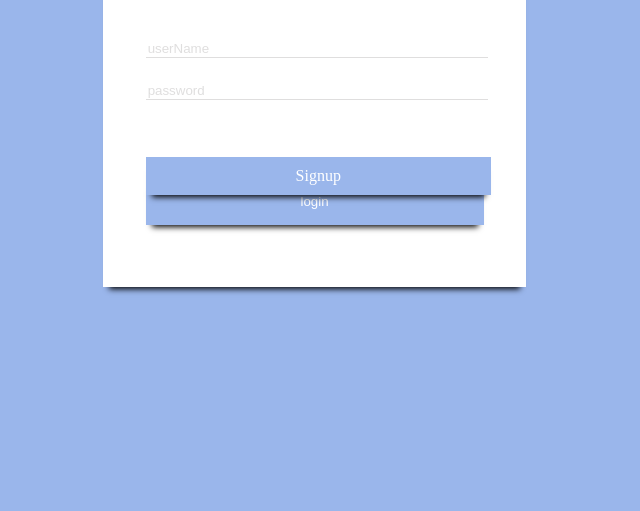
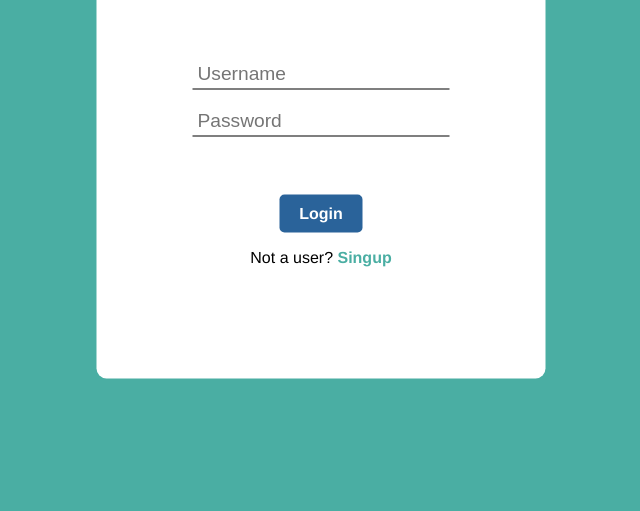
Before and after one commit to sukhiboi/todo-lazyhackerthani, a website: page public/index.html in a window 1280 px wide. Shown: the part 289-800 px from the top of the page, without its empty margins (319-959 px from the left). Drawn offline with Linux system fonts and the light colour scheme.

Commit message:
[thanya|sukhiboi] Updated login and signup UI

```diff
--- a/public/css/formStyle.css
+++ /dev/null
@@ -1,39 +0,0 @@
-input[type='button'],
-input[type='submit'] {
-  background-color: #9ab6eb;
-  color: white;
-  padding: 16px 20px;
-  border: none;
-  cursor: pointer;
-  opacity: 0.9;
-  box-shadow: 0 8px 6px -6px black;
-}
-input[type='button']:hover,
-input[type='submit']:hover {
-  opacity: 3;
-}
-
-input[type='text'],
-input[type='password'] {
-  border: none;
-  background-color: #9ab6eb;
-}
-input[type='text'],
-input[type='password']:focus {
-  outline: none;
-  box-shadow: inset 0 0 5px white;
-}
-
-input[type='checkbox'] {
-  width: 45px;
-  height: 20px;
-  border-radius: 5px;
-}
-
-input[type='checkbox'] + label {
-  font-size: larger;
-  font-style: normal;
-}
-input[type='checkbox']:checked + label {
-  color: rgb(148, 137, 137);
-}
--- a/public/css/homeStyle.css
+++ /dev/null
@@ -1,202 +0,0 @@
-/* The popup form - hidden by default */
-.form-popup {
-  display: none;
-  position: fixed;
-  top: 33%;
-  left: 33%;
-  height: 33%;
-  width: 33%;
-  background-color: #cfdaee;
-  box-shadow: 0 8px 6px -6px black;
-}
-
-.stickNote {
-  margin: 10px 10px 15px 10px;
-  width: 28%;
-  height: auto;
-  padding-bottom: 10px;
-  background: #cfdaee;
-  box-shadow: 0px 4px 4px rgba(0, 0, 0, 0.25);
-  transform: rotate(-1deg);
-}
-.taskDiv {
-  height: 2px;
-  padding: 5px;
-}
-.stickyTitle {
-  margin-top: 50px;
-  height: 25px;
-  text-align: center;
-}
-.smallTextBoxDiv {
-  width: 90%;
-  margin-left: 10%;
-  margin-right: 10%;
-}
-
-#addTaskIcon {
-  height: 30px;
-  width: 30px;
-  position: absolute;
-  bottom: 8px;
-  right: 8px;
-}
-.editTodoIcon {
-  height: 30px;
-  width: 30px;
-  position: absolute;
-  top: 10px;
-  right: 50px;
-}
-.deleteTodoIcon {
-  height: 30px;
-  width: 30px;
-  position: absolute;
-  top: 10px;
-  right: 10px;
-}
-#todoEditIcon:active {
-  height: 31px;
-  width: 31px;
-}
-
-#todoAddIcon {
-  height: 60px;
-  width: 60px;
-}
-#todoAddIcon:active {
-  height: 61px;
-  width: 61px;
-}
-
-.hideIt {
-  display: none;
-}
-
-.popUpButton {
-  margin-top: 40px;
-  margin-left: 30px;
-  background-color: #9ab6eb;
-  width: 40%;
-}
-
-body {
-  background-color: white;
-}
-#mainBox {
-  /* border: solid; */
-  display: flex;
-  flex-wrap: wrap;
-  justify-content: space-around;
-  margin-left: 5%;
-  margin-top: 5%;
-  align-content: center;
-  height: auto;
-  width: 90%;
-  padding-top: 20px;
-  padding-bottom: 20px;
-}
-.todoPageDiv {
-  /* display: none; */
-  padding: 10px 10px 10px 10px;
-  position: fixed;
-  top: 20%;
-  left: 20%;
-  height: auto;
-  width: 60%;
-  box-shadow: 0 8px 6px -6px black;
-  background-color: #cfdaee;
-}
-.todoBoxDiv {
-  margin-left: 5%;
-  margin-right: 5%;
-}
-.textBoxDiv {
-  display: flex;
-  justify-content: space-between;
-}
-#taskBox {
-  margin: 10px 7px 0px 7px;
-  margin-bottom: 8px;
-  width: 88%;
-  padding: 15px;
-}
-.smallTextBox {
-  width: 70%;
-  padding: 8px;
-}
-.smallerTextBox {
-  width: 60%;
-  padding: 9px;
-}
-#taskAddIcon {
-  margin-top: 10px;
-  height: 40px;
-  width: 40px;
-}
-#taskAddIcon:active {
-  height: 42px;
-  width: 42px;
-}
-
-.addTodoDiv {
-  position: fixed;
-  top: 10px;
-  right: 530px;
-}
-
-/* .taskDeleteIcon {
-  position: absolute;
-  right: 7px;
-  height: 20px;
-  width: 20px;
-} */
-/* .taskEditIcon {
-  position: absolute;
-  right: 37px;
-  height: 20px;
-  width: 20px;
-} */
-
-.fa {
-  color: #9ab6eb;
-}
-.fa:hover {
-  color: #8aabe9;
-}
-.fa:active {
-  color: #6e97e4;
-}
-
-#todoName {
-  margin: 10px 7px 0px 7px;
-  width: 90%;
-  padding: 15px;
-}
-#taskSearchTextBox,
-#titleSearchTextBox {
-  /* display: none; */
-  background: none;
-  border: none;
-  border-bottom: 2px solid #6e97e4;
-  width: 300px;
-  position: fixed;
-  top: 50px;
-  right: 670px;
-}
-#taskSearchDiv,
-#titleSearchDiv {
-  display: none;
-}
-#plainSearchIcon {
-  font-size: 55px;
-}
-.specificSearchIcon {
-  height: 70px;
-  width: 60px;
-}
-.searchIcon {
-  position: fixed;
-  top: 10px;
-  right: 600px;
-}
--- a/public/css/indexStyle.css
+++ /dev/null
@@ -1,66 +0,0 @@
-body {
-  background-color: #9ab6eb;
-}
-.popUpDiv {
-  /* display: none; */
-  position: fixed;
-  top: 20%;
-  left: 33%;
-  background-color: white;
-  box-shadow: 0 8px 6px -6px black;
-}
-
-#loginDiv {
-  height: 52%;
-  width: 33%;
-}
-
-input[type='submit'] {
-  position: absolute;
-  bottom: 15%;
-  margin: 10%;
-  margin-bottom: 0%;
-  width: 80%;
-  background-color: #9ab6eb;
-  color: white;
-  padding: 16px 20px;
-  border: none;
-  cursor: pointer;
-  box-shadow: 0 8px 6px -6px black;
-}
-
-input[type='submit']:hover {
-  opacity: 3;
-}
-#userName {
-  bottom: 55%;
-}
-#password {
-  bottom: 45%;
-}
-input[type='text'],
-input[type='password'] {
-  position: absolute;
-  margin: 10%;
-  margin-bottom: 0%;
-  width: 80%;
-  border: none;
-  border-bottom: 1px solid rgba(207, 206, 206, 0.671);
-}
-input[type='text'],
-input[type='password']:focus {
-  outline: none;
-  box-shadow: inset 0 0 5px white;
-}
-::placeholder {
-  color: rgba(207, 206, 206, 0.671);
-}
-#formMessage {
-  color: red;
-  width: 90%;
-  margin: 5%;
-  height: 45px;
-  text-align: center;
-  padding-top: 10px;
-  /* background-color: rgb(223, 195, 195); */
-}
--- /dev/null
+++ b/public/css/login.css
@@ -0,0 +1,93 @@
+body {
+  height: 100vh;
+  width: 100vw;
+  margin: 0;
+  padding: 0;
+  font-family: Helvetica, Arial, sans-serif !important;
+  background-color: #4aaea3;
+}
+
+.hide {
+  display: none;
+}
+
+.flex {
+  display: flex;
+}
+
+.center {
+  position: absolute;
+  top: 50%;
+  left: 50%;
+  transform: translate(-50%, -50%);
+}
+
+.hoverable:hover {
+  cursor: pointer;
+}
+
+.label {
+  color: #4aaea3;
+  font-weight: 900;
+}
+
+.login-box {
+  background-color: #fff;
+  box-shadow: rgba(0, 0, 0, 0.4);
+  text-align: center;
+  padding: 6rem 6rem;
+  border-radius: 10px;
+}
+
+.title {
+  padding-bottom: 20px;
+}
+
+.title span {
+  font-size: 2.5rem;
+  font-weight: 900;
+  padding: 1rem;
+}
+
+.loginInputs {
+  padding: 3rem 0 2rem;
+}
+
+.loginInputs input {
+  padding: 0 5px;
+  font-size: 1rem;
+  font-weight: 400;
+  background: transparent;
+  border: none;
+  border-bottom: 1px solid;
+  margin: 10px 0;
+  font-size: 1.2rem;
+  outline: none;
+  padding-bottom: 4px;
+}
+
+.buttons {
+  padding: 1rem;
+}
+
+.button {
+  background-color: #2a639a;
+  padding: 10px 20px;
+  width: fit-content;
+  border: none;
+  box-shadow: rgba(0, 0, 0, 0.2);
+  border-radius: 5px;
+  font-weight: 900;
+  color: #fff;
+  font-family: Helvetica;
+  font-size: 1rem;
+  margin-bottom: 1rem;
+}
+
+#loginErrMsg,
+#signupErrMsg {
+  color: red;
+  font-weight: 500;
+  margin-top: 16px;
+  letter-spacing: 0.8px;
+}
--- a/public/css/main.css
+++ b/public/css/main.css
@@ -162,6 +162,7 @@ body {
   background-color: #ed553b;
   padding: 10px 20px;
   width: fit-content;
+  boder: none;
   box-shadow: rgba(0, 0, 0, 0.2);
   border-radius: 5px;
   font-weight: 900;
--- a/public/index.html
+++ b/public/index.html
@@ -3,50 +3,40 @@
   <head>
     <meta charset="UTF-8" />
     <meta name="viewport" content="width=device-width, initial-scale=1.0" />
-    <link rel="icon" href="./images/checkListIcon.png" />
-    <link rel="stylesheet" href="css/indexStyle.css" />
-    <title>login</title>
+    <meta http-equiv="X-UA-Compatible" content="ie=edge" />
+    <link href="./css/login.css" type="text/css" rel="stylesheet" />
+    <title>Login</title>
   </head>
   <body>
-    <div class="popUpDiv" id="loginDiv">
-      <div>
-        <div id="formMessage"></div>
-        <input
-          type="text"
-          name="userName"
-          id="userName"
-          placeholder="userName"
-        /><br />
-        <input
-          type="password"
-          name="password"
-          id="password"
-          placeholder="password"
-        />
+    <div class="login-box center" id='loginBox'>
+      <div class="title">
+        <span>Login</span>
       </div>
-      <div>
-        <input
-          class=""
-          type="submit"
-          value="login"
-          onclick="loginValidator()"
-        />
-        <div
-          style="    position: relative;
-    top: 10.7rem;
-    left: 10%;
-    width: 77%;
-    text-align: center;
-    padding: 10px;
-    background-color: #9ab6eb;
-  box-shadow: 0 8px 6px -6px black;
-  color:white"
-          onclick="signup()"
-        >
-          Signup
-        </div>
+      <span id="loginErrMsg"></span>
+      <div class="loginInputs">
+        <input placeholder="Username" id="loginuserName" /><br />
+        <input type="password" placeholder="Password" id="loginpassword" />
+      </div>
+      <div class="buttons">
+        <button class="button hoverable" onclick="loginValidator()">Login</button class="button">
+            <span class="signup"><br>Not a user? <span class="hoverable label" id="singupLink" onclick="hide('loginBox'), show('signupBox')">Singup</span></span>
+      </div>
+    </div>
+
+    <div class="login-box center hide" id='signupBox'>
+      <div class="title">
+        <span>Signup</span>
+      </div>
+      <span id="signupErrMsg"></span>
+      <div class="loginInputs">
+        <input placeholder="Username" id="signupuserName" /><br />
+        <input type="password" placeholder="Password" id="signuppassword" />
+      </div>
+      <div class="buttons">
+        <button class="button hoverable" onclick="signup()">Signup</button class="button">
+            <span class="signup"><br>Already a user? <span class="hoverable label" id="loginLink" onclick="hide('signupBox'), show('loginBox')">Login</span></span>
       </div>
     </div>
   </body>
-  <script src="./js/login.js"></script>
+  <script src="js/login.js"></script>
 </html>
--- a/public/js/home.js
+++ b/public/js/home.js
@@ -132,5 +132,3 @@ const sendXHR = function(data, url, method, responseHandler) {
   request.send(data);
   request.onload = responseHandler;
 };
-
-window.onload = loadTodos();
--- a/public/js/login.js
+++ b/public/js/login.js
@@ -7,9 +7,9 @@ const sendXHR = function(data, url, method, responseHandler) {
 };
 
 const loginValidator = function() {
-  const userName = document.querySelector('#loginDiv #userName').value;
-  const password = document.querySelector('#loginDiv #password').value;
-  const messageBox = document.getElementById('formMessage');
+  const messageBox = document.getElementById('loginErrMsg');
+  const userName = document.querySelector('#loginuserName').value;
+  const password = document.querySelector('#loginpassword').value;
   const validationResult = Boolean(userName && password);
   if (!validationResult) {
     messageBox.innerHTML = 'Please enter you information';
@@ -24,9 +24,11 @@ const loginValidator = function() {
 };
 
 const signup = function() {
-  const userName = document.querySelector('#loginDiv #userName').value;
-  const password = document.querySelector('#loginDiv #password').value;
+  const messageBox = document.getElementById('signupErrMsg');
+  const userName = document.querySelector('#signupuserName').value;
+  const password = document.querySelector('#signuppassword').value;
   const validationResult = Boolean(userName && password);
+  console.log(validationResult);
   if (!validationResult) {
     messageBox.innerHTML = 'Please enter you information';
     return;
@@ -37,3 +39,13 @@ const signup = function() {
     if (res.signedUp) document.location = '/';
   });
 };
+
+const show = function(elementId) {
+  const element = document.getElementById(elementId);
+  element.classList.remove('hide');
+};
+
+const hide = function(elementId) {
+  const element = document.getElementById(elementId);
+  element.classList.add('hide');
+};
```
Also changed, not shown: public/css/todoStyle.css (deleted, +0 -16 lines), public/home.html (+1 -1 lines).
